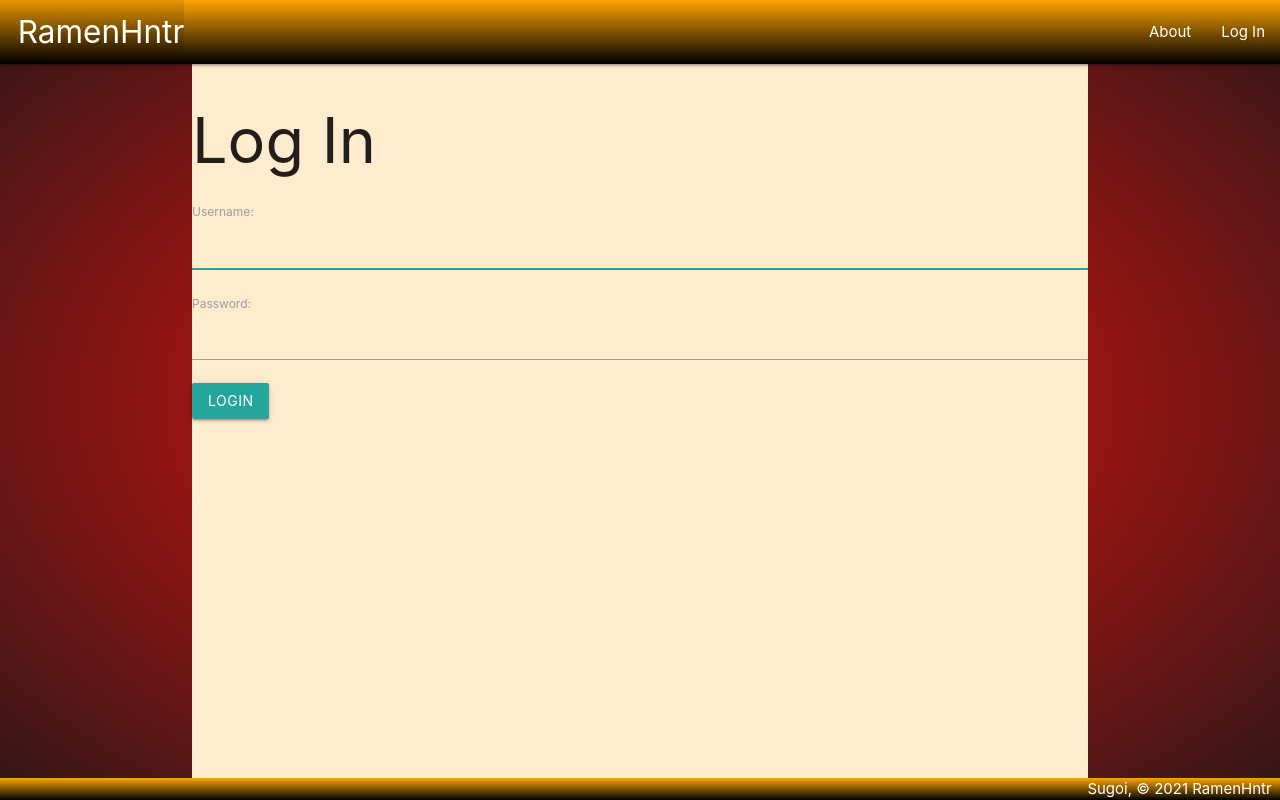
After one commit to mikec7592/RamenHntr, a Django app: page /accounts/login/ in a window 1280 px wide. The commit adds this page. Run offline with Django 3.2, Linux system fonts and the light colour scheme.

Commit message:
setting up authentication and authorization.  dynamic nav bar depending on login status

```diff
--- a/RamenHntr/settings.py
+++ b/RamenHntr/settings.py
@@ -126,3 +126,7 @@ USE_TZ = True
 # https://docs.djangoproject.com/en/3.1/howto/static-files/
 
 STATIC_URL = '/static/'
+
+LOGIN_REDIRECT_URL = '/ramen/'
+
+LOGOUT_REDIRECT_URL = '/'
--- a/RamenHntr/urls.py
+++ b/RamenHntr/urls.py
@@ -19,4 +19,5 @@ from django.urls import path, include
 urlpatterns = [
     path('admin/', admin.site.urls),
     path('', include('main_app.urls')),
+    path('accounts/', include('django.contrib.auth.urls')),
 ]
--- a/main_app/models.py
+++ b/main_app/models.py
@@ -8,6 +8,7 @@ class Ramen(models.Model):
     price = models.CharField(max_length=6)
     description = models.TextField(max_length=380)
     rating = models.IntegerField()
+    user = models.ForeignKey(User, on_delete=models.CASCADE)
 
     def __str__(self):
         return self.name
--- a/main_app/templates/base.html
+++ b/main_app/templates/base.html
@@ -18,8 +18,13 @@
         </ul>
         <ul class="right">
           <li><a href="{% url 'about' %}">About</a></li>
-          <li><a href="{% url 'index' %}">View My Ramen Spots</a></li>
-          <li><a href="{% url 'ramen_create' %}">Add a New Spot</a> </li>
+        {% if user.is_authenticated %}
+            <li><a href="{% url 'ramen_create' %}">Add a New Spot</a></li>
+            <li><a href="{% url 'index' %}">View My Ramen Spots</a></li>
+            <li><a href="{% url 'logout' %}">Log Out</a></li>
+        {% else %}
+            <li><a href="{% url 'login' %}">Log In</a></li>
+        {% endif %}
         </ul>
       </div>
     </nav>
--- /dev/null
+++ b/main_app/templates/registration/login.html
@@ -0,0 +1,13 @@
+{% extends 'base.html' %}
+{% block content %}
+
+<h1>Log In</h1>
+
+<form method="post" action="{% url 'login' %}">
+    {% csrf_token %}
+    {{ form.as_p }}
+    <input type="submit" class="btn" value="login">
+    <input type="hidden" name="next" value="{{ next }}">
+</form>
+
+{% endblock %}
--- a/main_app/views.py
+++ b/main_app/views.py
@@ -43,7 +43,10 @@ def add_photo(request, ramen_id):
 
 class RamenCreate(CreateView):
     model = Ramen
-    fields = '__all__'
+    fields = ['name', 'price', 'description','rating']
+    def form_valid(self, form):
+        form.instance.user = self.request.user
+        return super().form_valid(form)
 
 class RamenUpdate(UpdateView):
     model = Ramen
```
Also changed, not shown: main_app/migrations/0003_ramen_user.py (added).
